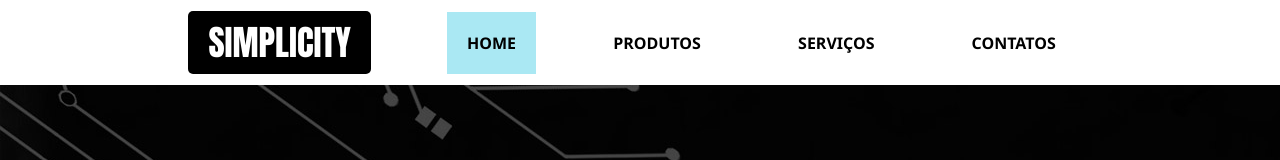
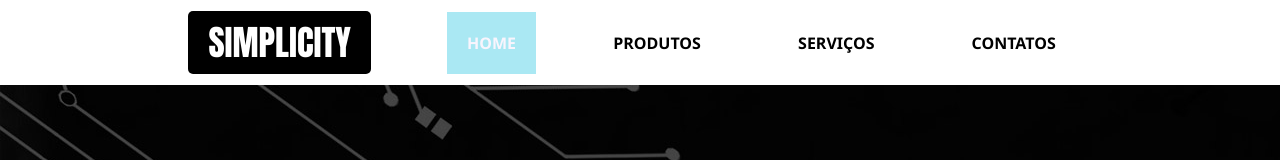
Before and after one commit to ane-melofc/simplicity, a plain HTML site: page index.html in a window 1280 px wide. In both pictures the pointer is over the link "HOME". Shown: the top 160 px of the page. Drawn offline with Linux system fonts and the light colour scheme.

Commit message:
Add files via upload

```diff
--- a/css/estilos.css
+++ b/css/estilos.css
@@ -64,6 +64,7 @@ nav a {
 /* Regras de acionamento do link */
 nav a:hover, nav a:focus {
     background-color: rgb(170, 232, 243);
+    color: rgb(249, 245, 253);
 }
 
 .destaque {
```
